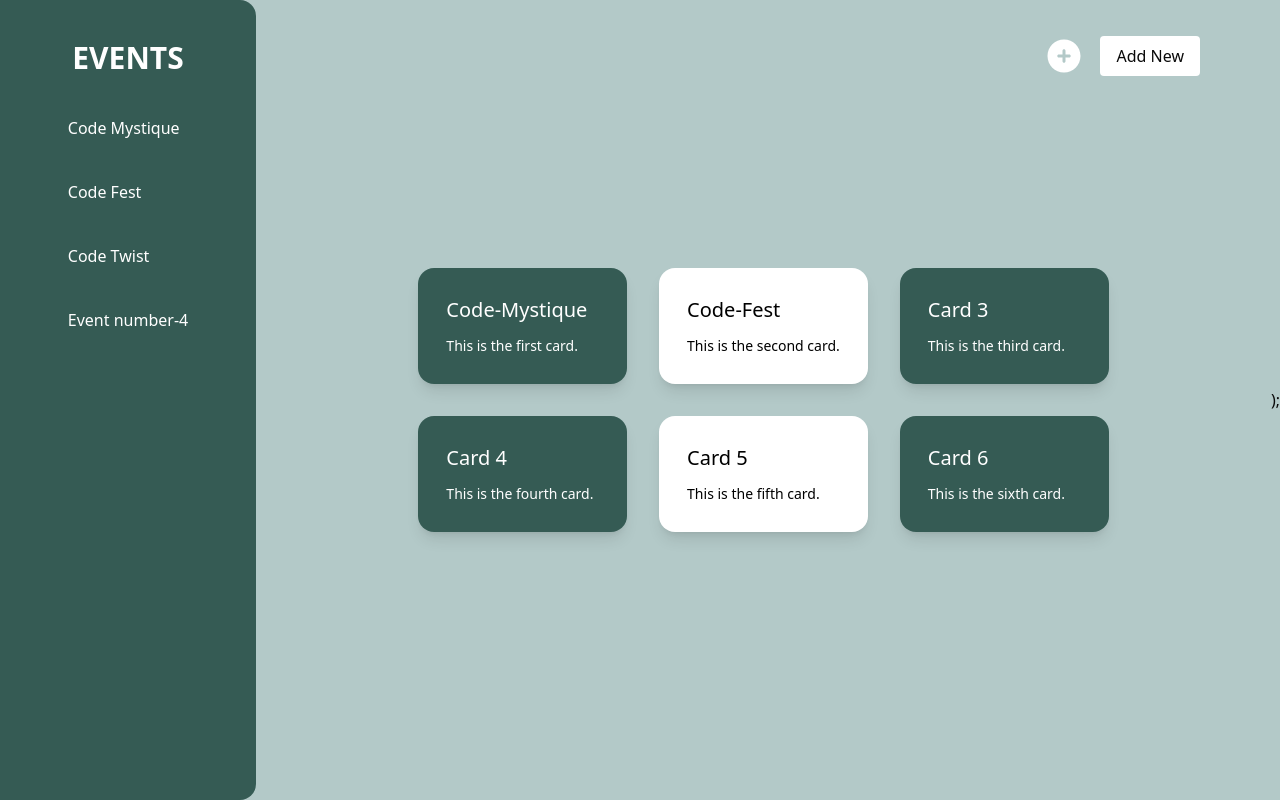
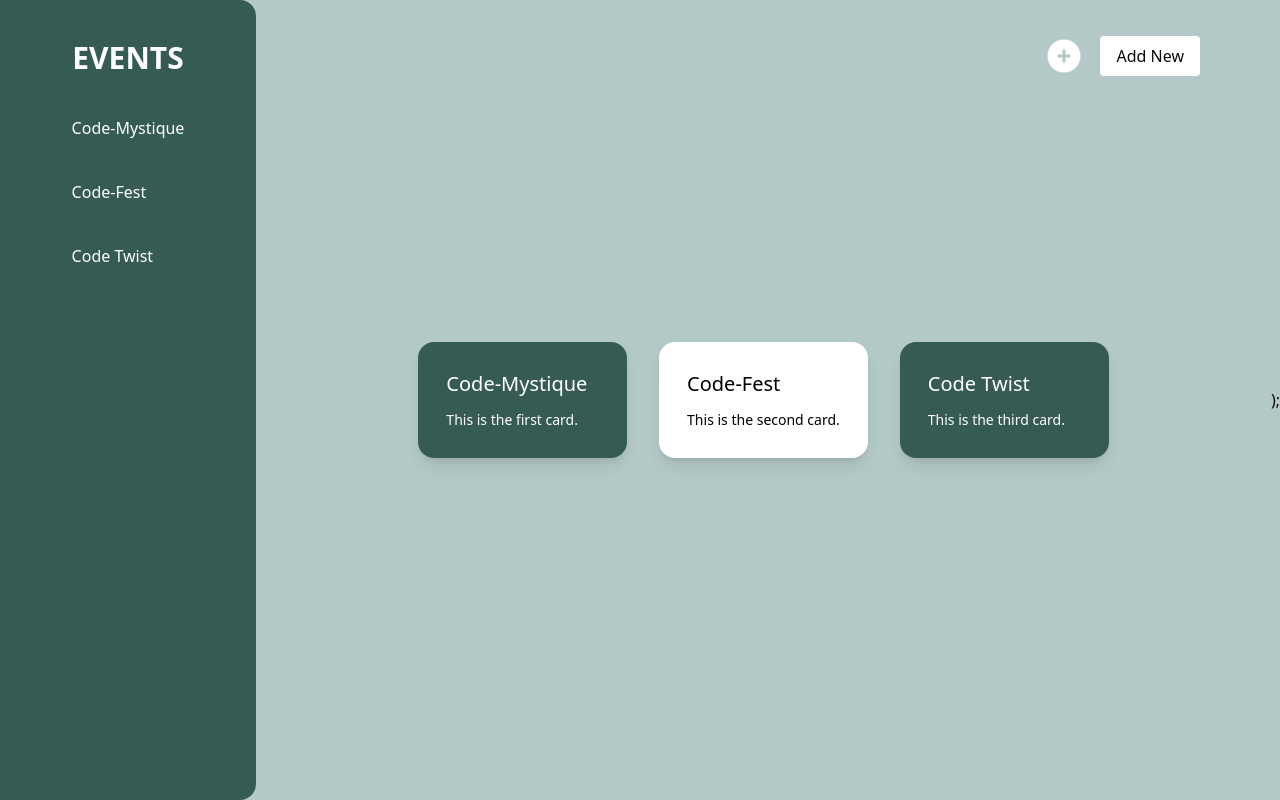
Before and after one commit to Namiiii-sys/Swift-pass, a Next.js app: page /Events in a window 1280 px wide. Built offline with nearby package versions, Linux system fonts and the light colour scheme.

Commit message:
dashboard done

```diff
--- a/app/Events/page.jsx
+++ b/app/Events/page.jsx
@@ -1,28 +1,37 @@
+'use client'
+
 import React from 'react'
-import { Separator } from '@radix-ui/react-separator';
 import Image from 'next/image';
 import plus from '@/public/plus.svg'
+import { useState } from 'react';
 
-const cards = [
+function page() {
+  const initialCards = [
     { title: "Code-Mystique", description: "This is the first card." },
     { title: "Code-Fest", description: "This is the second card." },
-    { title: "Card 3", description: "This is the third card." },
-    { title: "Card 4", description: "This is the fourth card." },
-    { title: "Card 5", description: "This is the fifth card." },
-    { title: "Card 6", description: "This is the sixth card." },
+    { title: "Code Twist", description: "This is the third card." },
   ];
 
-function page() {
+  const [cards, setcards] = useState(initialCards);
+
+  const AddNewEvent = () => {
+    const newevent = {
+      title:`New Event ${cards.length + 1}`,
+      description:`This is the event number ${cards.length + 1}`,
+    };
+    setcards(prevCards => [...prevCards, newevent]);
+  };
+
   return (
     <>
     <div className='absolute right-20 top-8 flex items-center justify-center gap-3'>
         <Image
           src={plus}
-          alt=''
-          className=''
-          />
-        <button className='px-4 py-2 bg-white rounded'>
-          <a href="text-black font-bold">Add New</a>
+          alt='plus'
+          className='cursor-pointer'
+          onClick={AddNewEvent}/>
+        <button className='px-4 py-2 bg-white rounded' onClick={AddNewEvent}>
+          Add New
         </button>
     </div>
     <div className='flex items-center justify-between'>
@@ -30,23 +39,19 @@ function page() {
         <div className='w-1/5 h-screen rounded-r-2xl bg-emerald-950/70 flex justify-center pt-10'>
         <h1 className='text-white font-bold text-3xl text-center absolute'>EVENTS</h1>
         <ul className='mt-10 py-6 text-white'>
-            <li className='p-3 mb-4'>Code Mystique</li>
-            <Separator/>
-            <li className='p-3 mb-4'>Code Fest</li>
-            <Separator/>
-            <li className='p-3 mb-4'>Code Twist</li>
-            <Separator/>
-            <li className='p-3 mb-4'>Event number-4</li>
-        </ul>
+            {cards.map((card, index) => (
+              <li key={index} className='p-3 mb-4'>{card.title}</li>
+            ))}
+          </ul>
         </div>
 
 
-     <div className="mx-auto p-8">
+     <div className="mx-auto p-8 cursor-pointer">
       <div className="grid grid-cols-1 sm:grid-cols-2 md:grid-cols-3 gap-8">
         {cards.map((card, index) => (
             <div key={index} className={`shadow-lg rounded-2xl p-7 ${
             index % 3 === 1 ? "bg-white text-black" :"bg-emerald-950/70 text-white"}`}>
-                <h3 className='text-xl'>{card.title}</h3>
+                <h3 className='text-xl'><a href="/dashboard">{card.title}</a></h3>
                 <h3 className='font-extralight mt-3 text-sm'>{card.description}</h3>
             </div>
         ))}
```
